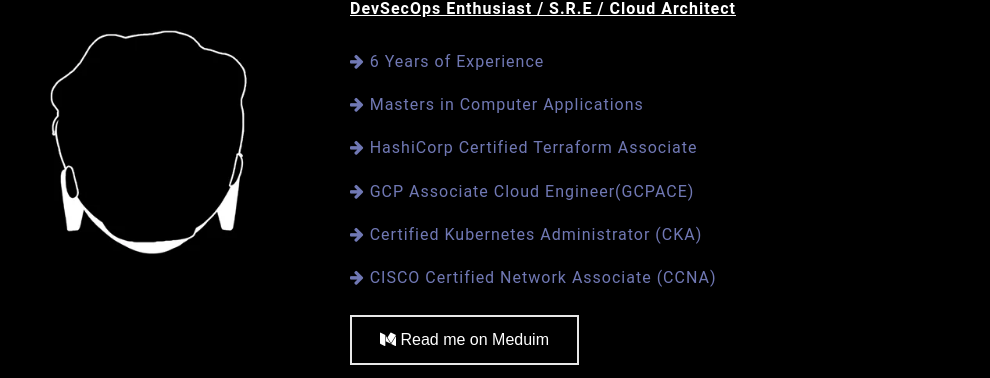
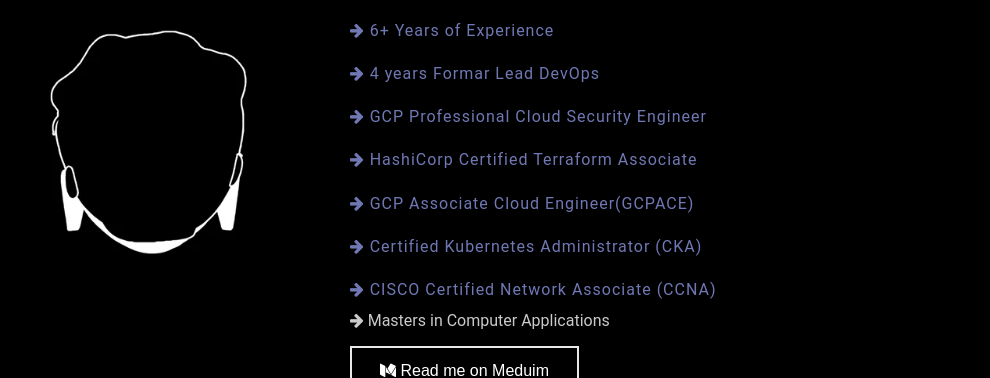
Before and after one commit to Rahulsharma0810/rahulsharma0810, a plain HTML site: page index.html in a window 1280 px wide. Shown: the part 249-627 px from the top of the page, without its empty margins (290-1280 px from the left). Drawn offline with Linux system fonts and the light colour scheme.

Commit message:
Update index.html

```diff
--- a/index.html
+++ b/index.html
@@ -39,12 +39,15 @@
     <h1 class="welcome-section__title">Hey I am <span class="welcome-section__name">Rahul Sharma</span></h1></a>
     <p class="welcome-section__description"><b><u>DevSecOps Enthusiast / S.R.E / Cloud Architect</u></b> </p>
     <p class="welcome-section__sub_description">
-      <i class="fa fa-arrow-right" aria-hidden="true"></i> 6 Years of Experience<br>
-      <i class="fa fa-arrow-right" aria-hidden="true"></i> Masters in Computer Applications<br>
+      <i class="fa fa-arrow-right" aria-hidden="true"></i> 6+ Years of Experience<br>
+      <i class="fa fa-arrow-right" aria-hidden="true"></i> 4 years Formar Lead DevOps<br>
+      <i class="fa fa-arrow-right" aria-hidden="true"></i> GCP Professional Cloud Security Engineer<br>
       <i class="fa fa-arrow-right" aria-hidden="true"></i> HashiCorp Certified Terraform Associate<br>
       <i class="fa fa-arrow-right" aria-hidden="true"></i> GCP Associate Cloud Engineer(GCPACE)<br>
       <i class="fa fa-arrow-right" aria-hidden="true"></i> Certified Kubernetes Administrator (CKA)<br>
       <i class="fa fa-arrow-right" aria-hidden="true"></i> CISCO Certified Network Associate (CCNA)</p>
+      <i class="fa fa-arrow-right" aria-hidden="true"></i> Masters in Computer Applications<br>
+
       <a href="https://medium.com/@rahulvinodsharma" target="_blank"><button class="btn default"> <i class="fa fa-medium" aria-hidden="true"></i> Read me on Meduim </button></a>
       <a href="https://docs.google.com/document/d/1LMIaaKN6eD8YVxBgi0h7u6_9jeIrfQ3GRtkWykTA29c/edit?usp=sharing" target="_blank"><button class="btn default"><i class="fa fa-arrow-down" aria-hidden="true"></i> CV  Download</button></a>
   </div>
```
